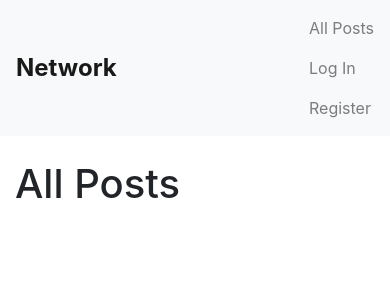
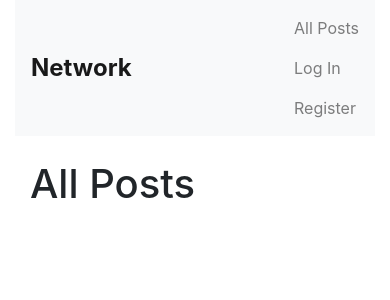
Before and after one commit to an1n-dya/network, a Django app: page / in a window 390 px wide. Shown: the top 300 px of the page. Run offline with Django 3.2, Linux system fonts and the light colour scheme; data that the repository does not hold is empty; some libraries are stand-ins or nearby versions.

Commit message:
Improve layout and responsiveness of main pages

```diff
--- a/network/static/network/styles.css
+++ b/network/static/network/styles.css
@@ -50,13 +50,9 @@ textarea {
     min-height: 60px;
 }
 
-.container {
-    max-width: 800px;
-}
-
 /* Responsive design */
 @media (max-width: 768px) {
-    .container {
+    body {
         padding: 0 15px;
     }
 
--- a/network/templates/network/index.html
+++ b/network/templates/network/index.html
@@ -4,7 +4,9 @@
 {% block title %}{{ page_title|default:"All Posts" }} - Social Network{% endblock %}
 
 {% block body %}
-    <div class="container mt-4">
+    <div class="container-fluid mt-4">
+        <div class="row justify-content-center">
+            <div class="col-lg-8">
                 <h1>{{ page_title|default:"All Posts" }}</h1>
 
                 {% if user.is_authenticated and page_title == "All Posts" %}
@@ -54,6 +56,8 @@
                     {% endif %}
                 {% endif %}
             </div>
+        </div>
+    </div>
 
     {% block javascript %}
 <script src="{% static 'network/main.js' %}"></script>
```
Also changed, not shown: network/templates/network/profile.html (+6 -1 lines), README.md, network/migrations/0004_alter_apikey_id_alter_follow_id_alter_hashtag_id_and_more.py (added). Lines whose indentation alone changed are shown as unchanged.
